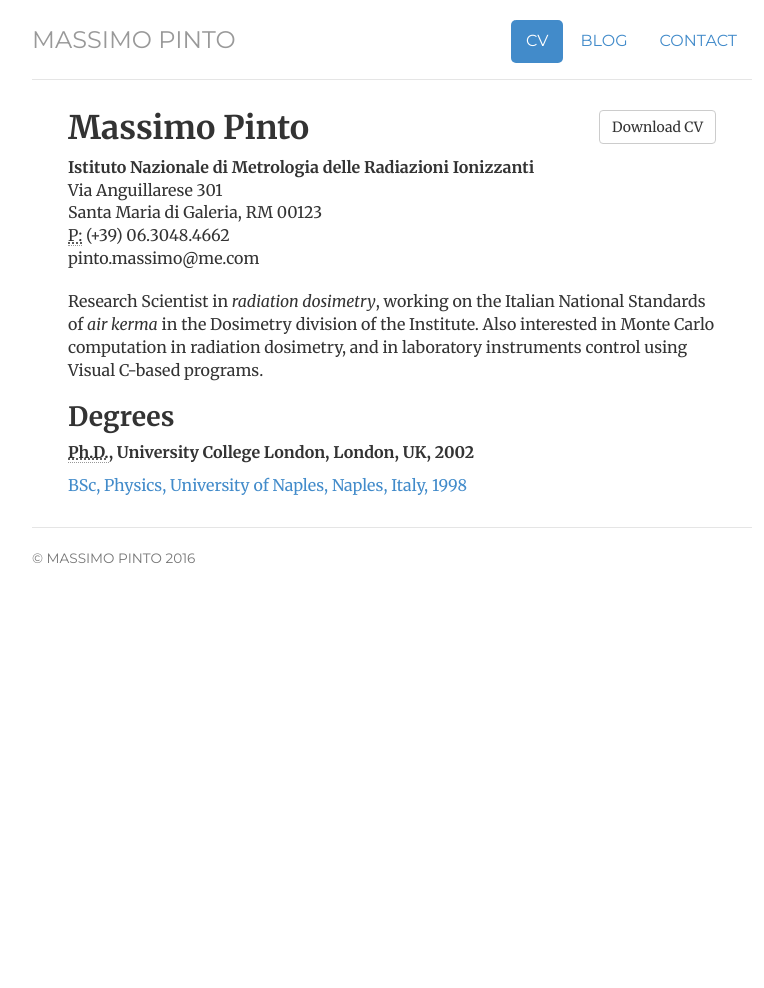
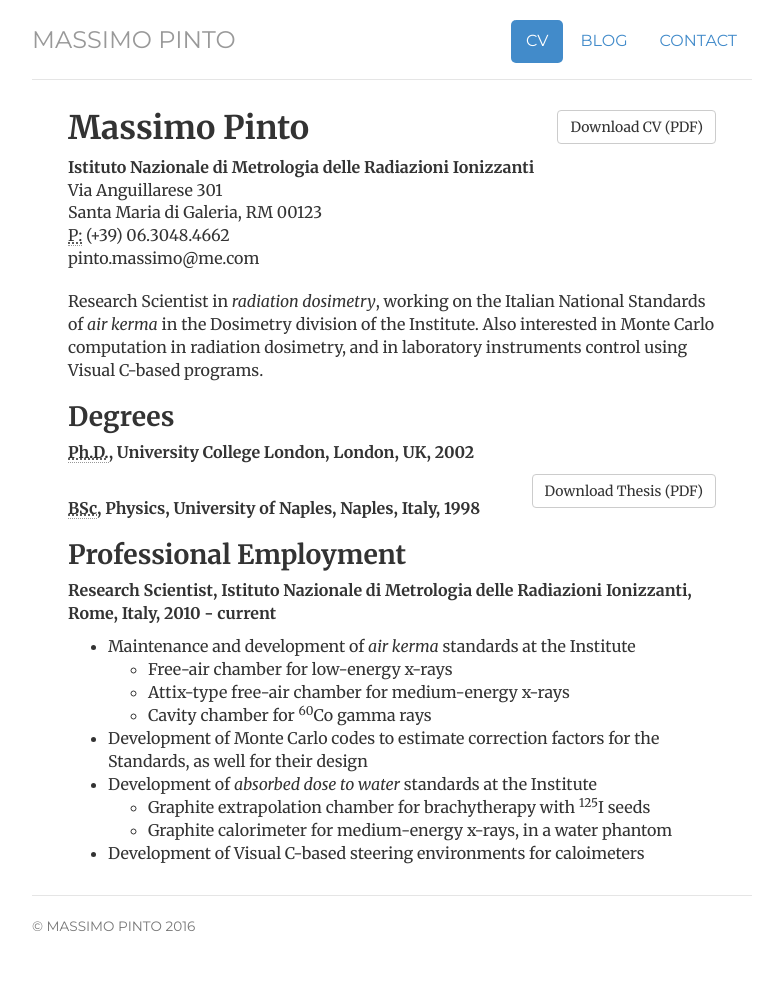
Before and after one commit to massimopinto/massimopinto.github.io, a Jekyll site: the page built from cv/index.html, in a window 1280 px wide. Shown: the whole page, without its empty margins (248-1012 px from the left). Built offline with Jekyll 4.4.1, drawn with Linux system fonts in a browser that asks for light colours; nearby versions of some CDN libraries; library files that are not in the unit come from our copies; before the commit the page ends 900 px from its top, so only the background shows below that.

Commit message:
Expanded the CV, professional part

```diff
--- a/cv/index.html
+++ b/cv/index.html
@@ -12,7 +12,7 @@ description: Current CV for Massimo Pinto, a Research Scientist living in Rome,
 <!-- I am commenting this out as I undersand this should not override your "main.css" definitions -->
 <!--		<link rel="stylesheet" type="text/css" href="/css/style.css"> -->
 <div class="cv">
-	<a href="/files/MassimoPinto_CV_EU.pdf" class="btn btn-default pull-right" title="Download CV as PDF">Download CV</a>
+	<a href="/files/MassimoPinto_CV_EU.pdf" class="btn btn-default pull-right" title="Download CV as PDF">Download CV (PDF)</a>
 				<div itemscope itemtype="http://data-vocabulary.org/Person">
 				<span itemprop="name"><h1>Massimo Pinto</h1></span>
 				<address>
@@ -28,7 +28,26 @@ description: Current CV for Massimo Pinto, a Research Scientist living in Rome,
 
 				<h2>Degrees</h2>
 				<p><strong><abbr title="Philosophiae Doctor">Ph.D.</abbr>, University College London, London, UK, 2002</strong></p>
-					<a href="/files/MassimoPintoPhD2002-singlepage.pdf" title="Induction and Rejoining of DNA Double-Strand Breaks in Human Cells after Exposure to Ionising Radiation: an Experimental and Modelling Approach </a>
+				<a href="/MassimoPintoPhD2002-singlepage.pdf" class="btn btn-default pull-right" title="Download Ph.D. thesis">Download Thesis (PDF)</a>
+				<!--<a href="/files/" title="Induction and Rejoining of DNA Double-Strand Breaks in Human Cells after Exposure to Ionising Radiation: an Experimental and Modelling Approach> </a> -->
 				<br>
 				<p><strong><abbr title="Batchelor of Science">BSc</abbr>, Physics, University of Naples, Naples, Italy, 1998</strong></p>
+
+				<h2>Professional Employment</h2>
+				<p><strong>Research Scientist, Istituto Nazionale di Metrologia delle Radiazioni Ionizzanti, Rome, Italy, 2010 - current</strong></p>
+				<ul>
+					<li>Maintenance and development of <em>air kerma</em> standards at the Institute</li>
+						<ul>
+							<li>	Free-air chamber for low-energy x-rays
+							<li>  Attix-type free-air chamber for medium-energy x-rays
+							<li>  Cavity chamber for <sup>60</sup>Co gamma rays
+						</ul>
+					<li> Development of Monte Carlo codes to estimate correction factors for the Standards, as well for their design</li>
+					<li> Development of <em>absorbed dose to water</em> standards at the Institute</li>
+					<ul>
+						<li> Graphite extrapolation chamber for brachytherapy with <sup>125</sup>I seeds
+						<li> Graphite calorimeter for medium-energy x-rays, in a water phantom
+					</ul>
+					<li> Development of Visual C-based steering environments for caloimeters</li>
+				</ul>
 </div>
```
